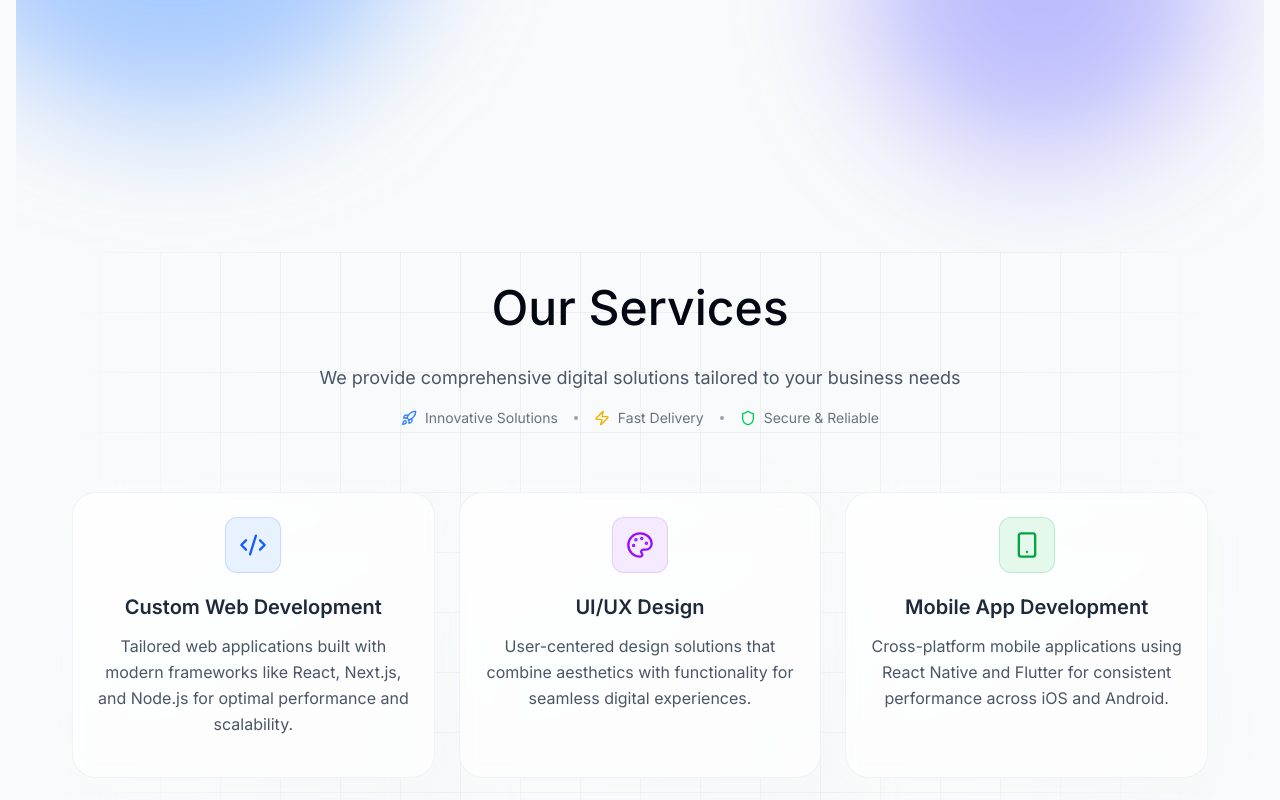
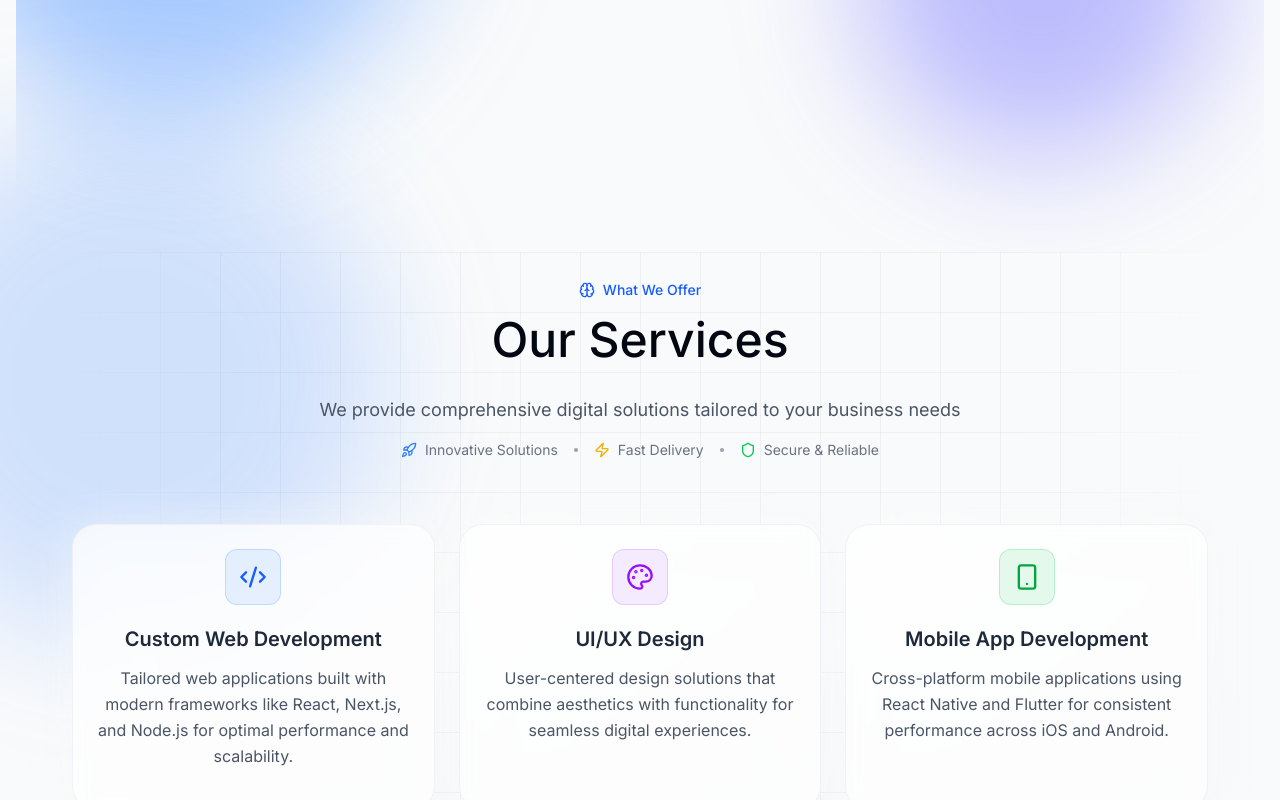
Before and after one commit to DevPlux/DevPlux-Official-Website, a Next.js app in the folder frontend/: page / in a window 1280 px wide. Shown: the part 1360-2160 px from the top of the page. Built offline with nearby package versions, Linux system fonts and the light colour scheme; no server answers.

Commit message:
Update services

```diff
--- a/frontend/components/services.tsx
+++ b/frontend/components/services.tsx
@@ -17,6 +17,10 @@ import {
   Zap,
   Globe,
   Users,
+  CheckCircle2,
+  BriefcaseBusiness,
+  Cog,
+  Brain,
 } from "lucide-react";
 
 const services = [
@@ -135,7 +139,20 @@ export default function Services() {
         />
       </div>
 
-      <SectionHeading>Our Services</SectionHeading>
+      {/* Heading */}
+      <div className="max-w-2xl mx-auto text-center">
+        <div className="flex items-center justify-center gap-2 -mb-4 mt-7 text-sm text-blue-600 dark:text-blue-400">
+          <Brain className="w-4 h-4" />
+          <span className="font-medium">What We Offer</span>
+        </div>
+
+        {/* Decorative blobs (desktop only) */}
+        <div className="hidden sm:block pointer-events-none absolute left-1/2 -translate-x-1/2 -z-10">
+          <div className="absolute -top-40 -left-[48rem] h-[32rem] w-[32rem] rounded-full bg-blue-500/20 dark:bg-blue-500/30 blur-3xl" />
+        </div>
+
+        <SectionHeading>Our Services</SectionHeading>
+      </div>
 
       {/* Services description */}
       <motion.div
```
